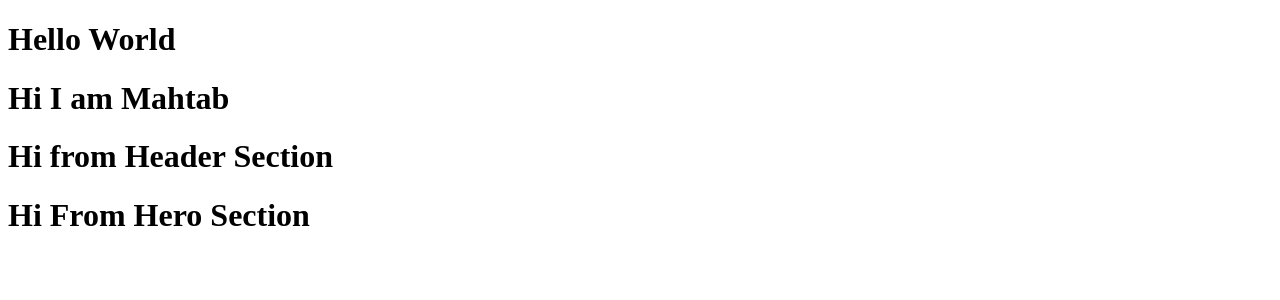
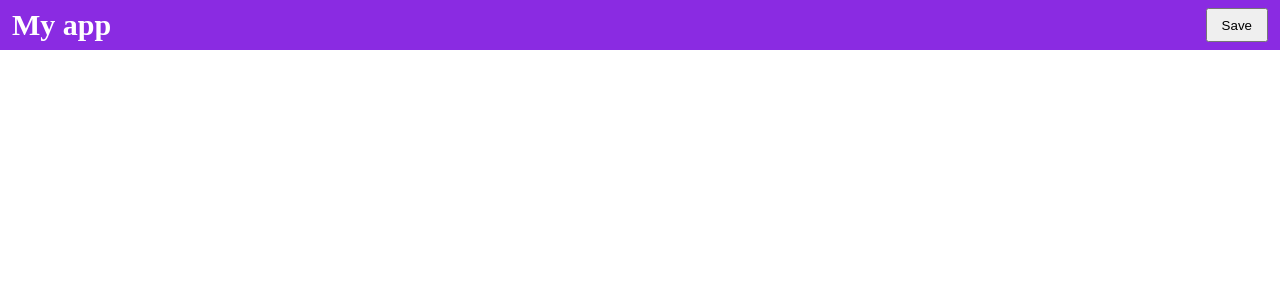
Before and after one commit to Mahtab-217/first-react-project, a React (Vite) app: page / in a window 1280 px wide. Shown: the top 300 px of the page. Built offline with nearby package versions, Linux system fonts and the light colour scheme.

Commit message:
new codes with props

```diff
--- a/src/App.jsx
+++ b/src/App.jsx
@@ -1,10 +1,9 @@
-import Header from "./Header";
-import Hero from "./Hero";
-
+import "./style.css";
 export default function App(){
-  return <div>
-    <h1>Hello World</h1>
-    <Header/>
-    <Hero/>
-  </div>
+     return   <div>
+      <nav>
+        <h1>My app</h1>
+        <button>Save</button>
+      </nav>
+     </div>;
 }
--- /dev/null
+++ b/src/style.css
@@ -0,0 +1,21 @@
+*{
+    margin:0;
+    padding: 0;
+    box-sizing: border-box;
+}
+nav{
+    padding: 8px 12px;
+    background-color: blueviolet;
+    color: white;
+    display: flex;
+    justify-content: space-between;
+    width: 100%;
+
+}
+nav h1{
+    font-size: 30px;
+}
+nav button{
+    padding: 5px 14px;
+
+}
```
